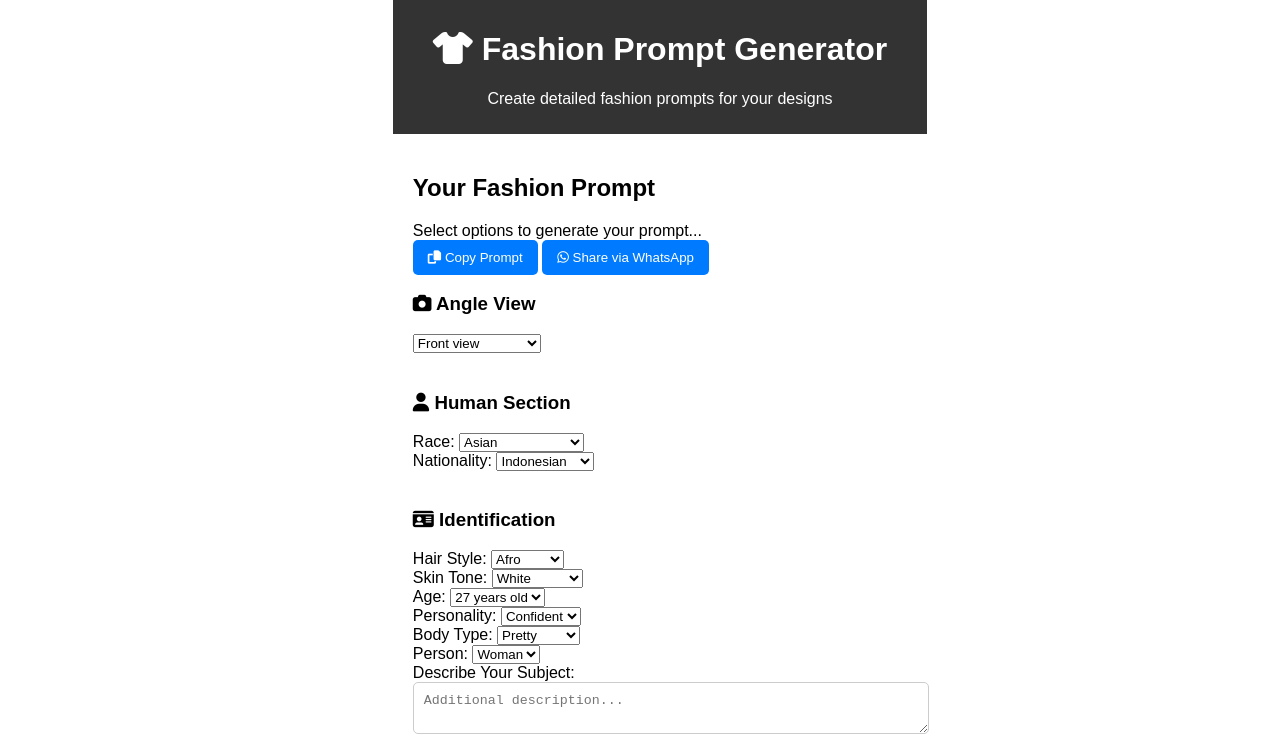
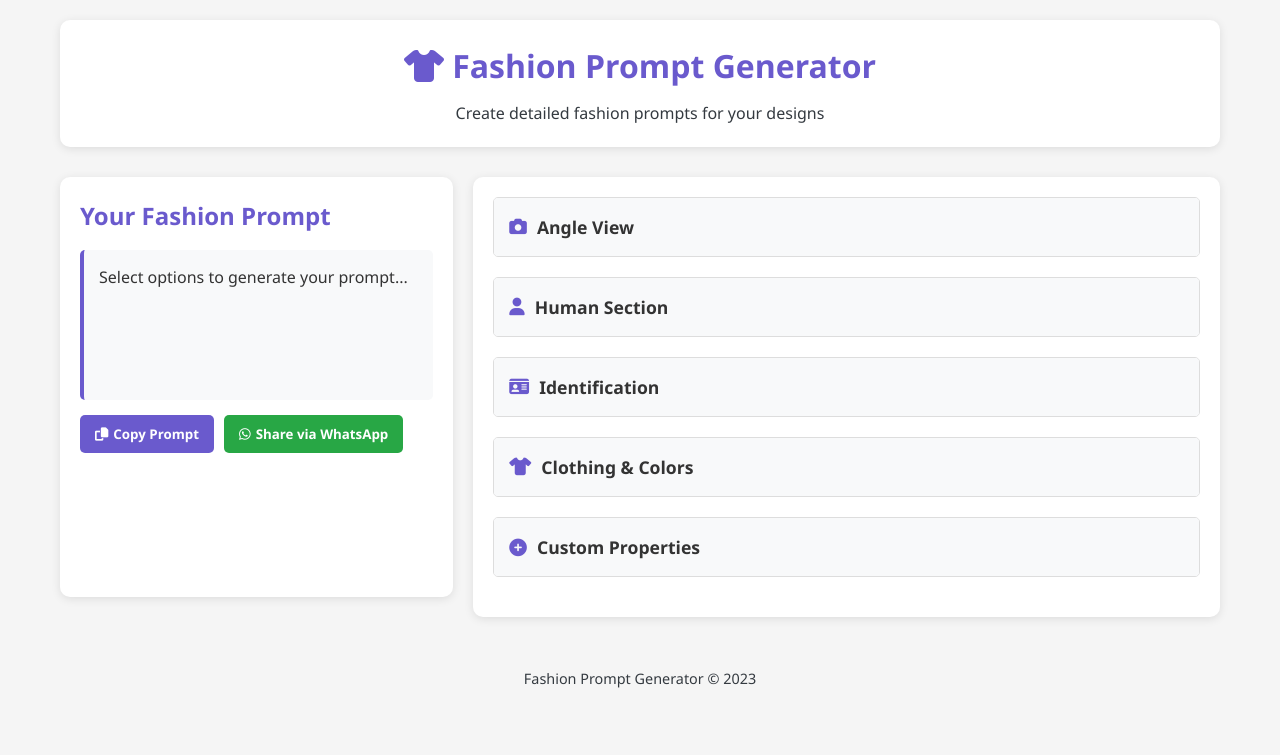
Before and after one commit to aiindonesiaart/fashionprompt-generator, a plain HTML site: page index.html in a window 1280 px wide. Shown: the top 755 px of the page. Drawn offline with Linux system fonts and the light colour scheme.

Commit message:
Update styles.css

```diff
--- a/styles.css
+++ b/styles.css
@@ -1,68 +1,213 @@
-/* Responsive Styles */
-body {
-  font-family: Arial, sans-serif;
+:root {
+    --primary-color: #6a5acd;
+    --secondary-color: #9370db;
+    --accent-color: #483d8b;
+    --text-color: #333;
+    --light-color: #f8f9fa;
+    --dark-color: #343a40;
+    --success-color: #28a745;
+    --info-color: #17a2b8;
+}
+
+* {
     margin: 0;
     padding: 0;
-  display: flex;
-  flex-direction: column;
-  align-items: center;
+    box-sizing: border-box;
+    font-family: 'Segoe UI', Tahoma, Geneva, Verdana, sans-serif;
+}
+
+body {
+    background-color: #f5f5f5;
+    color: var(--text-color);
+    line-height: 1.6;
+}
+
+.container {
+    max-width: 1200px;
+    margin: 0 auto;
+    padding: 20px;
 }
 
 header {
-  background-color: #333;
-  color: white;
-  padding: 10px 20px;
-  width: 100%;
     text-align: center;
+    margin-bottom: 30px;
+    padding: 20px 0;
+    background-color: white;
+    border-radius: 10px;
+    box-shadow: 0 2px 10px rgba(0, 0, 0, 0.1);
+}
+
+header h1 {
+    color: var(--primary-color);
+    margin-bottom: 10px;
+}
+
+header p {
+    color: var(--dark-color);
 }
 
 main {
-  width: 100%;
-  max-width: 800px;
-  padding: 20px;
-}
-
-form {
     display: flex;
     flex-direction: column;
     gap: 20px;
 }
 
-.dropdown select, textarea {
-  width: 100%;
-  padding: 10px;
-  border: 1px solid #ccc;
-  border-radius: 5px;
+@media (min-width: 992px) {
+    main {
+        flex-direction: row;
     }
 
-button, a {
-  background-color: #007BFF;
-  color: white;
+    .prompt-preview {
+        flex: 1;
+    }
+
+    .form-section {
+        flex: 2;
+    }
+}
+
+.prompt-preview {
+    background-color: white;
+    padding: 20px;
+    border-radius: 10px;
+    box-shadow: 0 2px 10px rgba(0, 0, 0, 0.1);
+    margin-bottom: 20px;
+}
+
+.prompt-preview h2 {
+    color: var(--primary-color);
+    margin-bottom: 15px;
+    font-size: 1.5rem;
+}
+
+.prompt-output {
+    background-color: #f8f9fa;
+    padding: 15px;
+    border-radius: 5px;
+    border-left: 4px solid var(--primary-color);
+    margin-bottom: 15px;
+    min-height: 150px;
+}
+
+.prompt-actions {
+    display: flex;
+    gap: 10px;
+}
+
+button {
     padding: 10px 15px;
     border: none;
     border-radius: 5px;
-  text-align: center;
-  text-decoration: none;
+    background-color: var(--primary-color);
+    color: white;
+    cursor: pointer;
+    font-weight: bold;
+    transition: background-color 0.3s;
+    display: flex;
+    align-items: center;
+    gap: 5px;
 }
 
-button:hover, a:hover {
-  background-color: #0056b3;
+button:hover {
+    background-color: var(--accent-color);
 }
 
-#result-section {
-  margin-top: 20px;
+button#shareBtn {
+    background-color: var(--success-color);
 }
 
-#result-prompt {
+button#shareBtn:hover {
+    background-color: #218838;
+}
+
+.form-section {
+    background-color: white;
+    padding: 20px;
+    border-radius: 10px;
+    box-shadow: 0 2px 10px rgba(0, 0, 0, 0.1);
+}
+
+.form-group {
+    margin-bottom: 20px;
+    border: 1px solid #ddd;
+    border-radius: 5px;
+    overflow: hidden;
+}
+
+.collapsible-header {
+    padding: 15px;
+    background-color: var(--light-color);
+    cursor: pointer;
+    display: flex;
+    align-items: center;
+    gap: 10px;
+    font-size: 1.1rem;
+    font-weight: 600;
+}
+
+.collapsible-header:hover {
+    background-color: #e9ecef;
+}
+
+.collapsible-header i {
+    color: var(--primary-color);
+}
+
+.collapsible-content {
+    padding: 15px;
+    display: none;
+}
+
+.collapsible.active .collapsible-content {
+    display: block;
+}
+
+.form-row {
+    margin-bottom: 15px;
+}
+
+label {
+    display: block;
+    margin-bottom: 5px;
+    font-weight: 500;
+}
+
+select, input, textarea {
     width: 100%;
-  height: 100px;
     padding: 10px;
-  border: 1px solid #ccc;
+    border: 1px solid #ddd;
     border-radius: 5px;
+    font-size: 1rem;
+}
+
+textarea {
+    min-height: 80px;
+    resize: vertical;
+}
+
+.color-item-group {
+    display: flex;
+    gap: 10px;
+}
+
+.color-select {
+    flex: 1;
+}
+
+footer {
+    text-align: center;
+    margin-top: 30px;
+    padding: 20px 0;
+    color: var(--dark-color);
+    font-size: 0.9rem;
 }
 
 @media (max-width: 768px) {
-  main {
-    padding: 10px;
+    .prompt-actions {
+        flex-direction: column;
+    }
+
+    button {
+        width: 100%;
     }
 }
```
Lines whose indentation alone changed are shown as unchanged.
